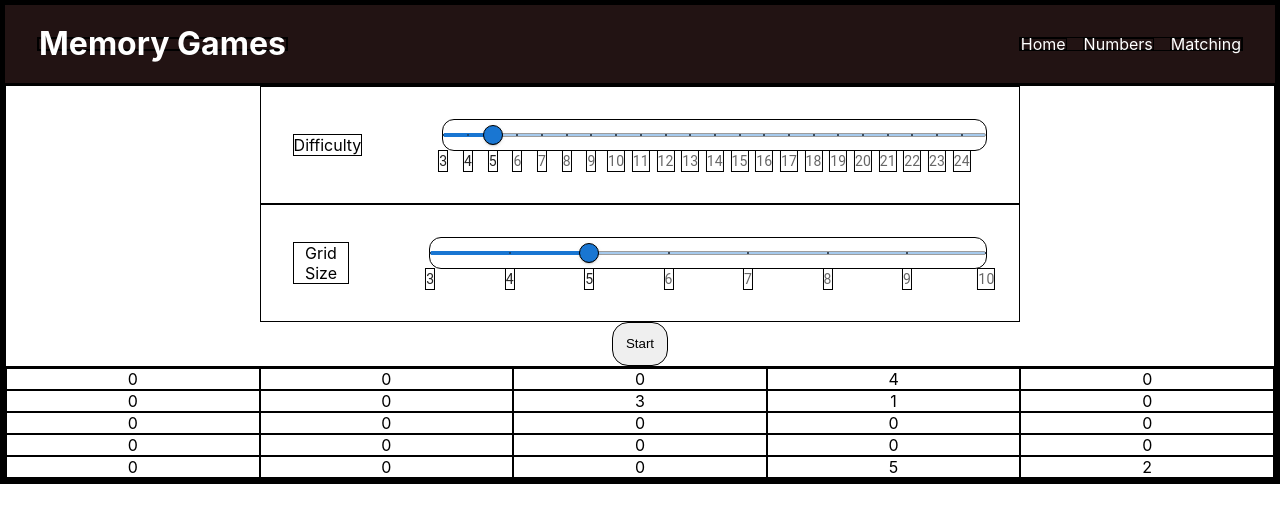
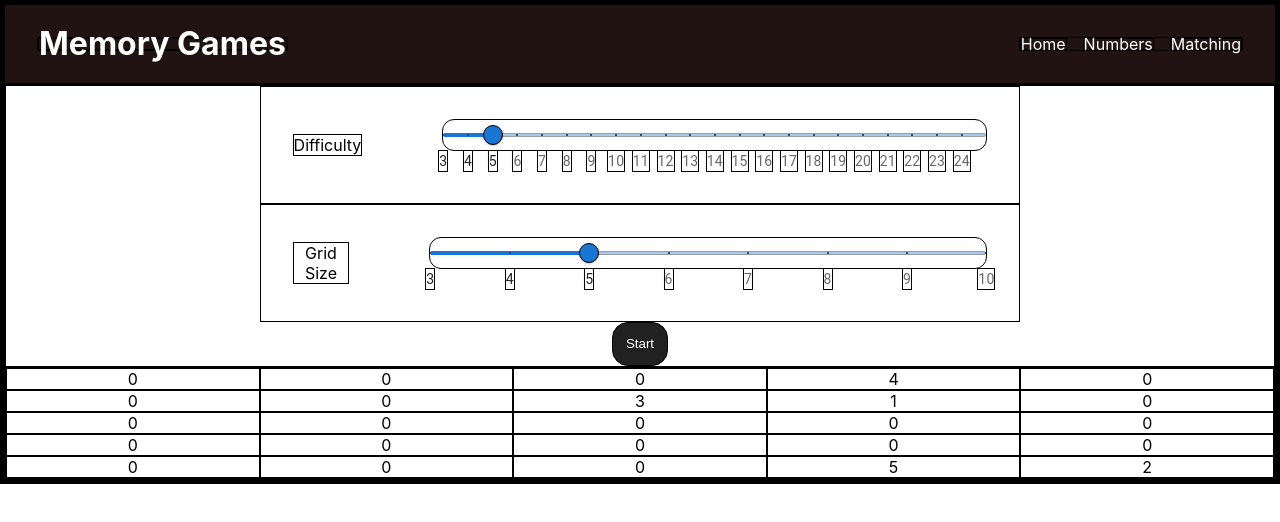
Before and after one commit to Wubaboo/memory-games, a React (Create React App) app: page /numbers in a window 1280 px wide. Shown: the top 522 px of the page. Built offline with nearby package versions, Linux system fonts and the light colour scheme.

Commit message:
change button color

```diff
--- a/src/numbersGame/numberSettings.jsx
+++ b/src/numbersGame/numberSettings.jsx
@@ -1,6 +1,7 @@
 import { Slider } from "@mui/material";
 export default function NumberSettings(props) {
-  const { gridSize, setGridSize, setDifficulty, setPlaying } = props;
+  const { gridSize, difficulty, setGridSize, setDifficulty, setPlaying } =
+    props;
 
   function getMarks(min, max) {
     let marks = [];
@@ -10,6 +11,12 @@ export default function NumberSettings(props) {
     return marks;
   }
 
+  function handleGridSize(e) {
+    if (difficulty > e.target.value * e.target.value) {
+      setDifficulty(5);
+    }
+    setGridSize(e.target.value);
+  }
   return (
     <div className="settings">
       <div className="difficulty-row">
@@ -37,7 +44,7 @@ export default function NumberSettings(props) {
           marks={getMarks(3, 10)}
           steps={null}
           valueLabelDisplay="auto"
-          onChange={(e) => setGridSize(e.target.value)}
+          onChange={handleGridSize}
         ></Slider>
       </div>
       <button className="start-button" onClick={setPlaying(true)}>
--- a/src/numbersGame/numbers.css
+++ b/src/numbersGame/numbers.css
@@ -33,8 +33,10 @@
   padding: 1em;
   border-radius: 16px;
   cursor: pointer;
+  background-color: rgb(33, 33, 33);
+  color: white;
 }
 
 .start-button:active {
-  background-color: grey;
+  background-color: rgb(68, 68, 68);
 }
--- a/src/numbersGame/numbersHome.jsx
+++ b/src/numbersGame/numbersHome.jsx
@@ -30,10 +30,11 @@ export default function NumberGameHome() {
   return (
     <div className="number-game-container">
       <NumberSettings
+        setPlaying={setPlaying}
         setDifficulty={setDifficulty}
         setGridSize={setGridSize}
         gridSize={gridSize}
-        setPlaying={setPlaying}
+        difficulty={difficulty}
       ></NumberSettings>
       <NumberGame grid={numbers} gridSize={gridSize}></NumberGame>
     </div>
```
